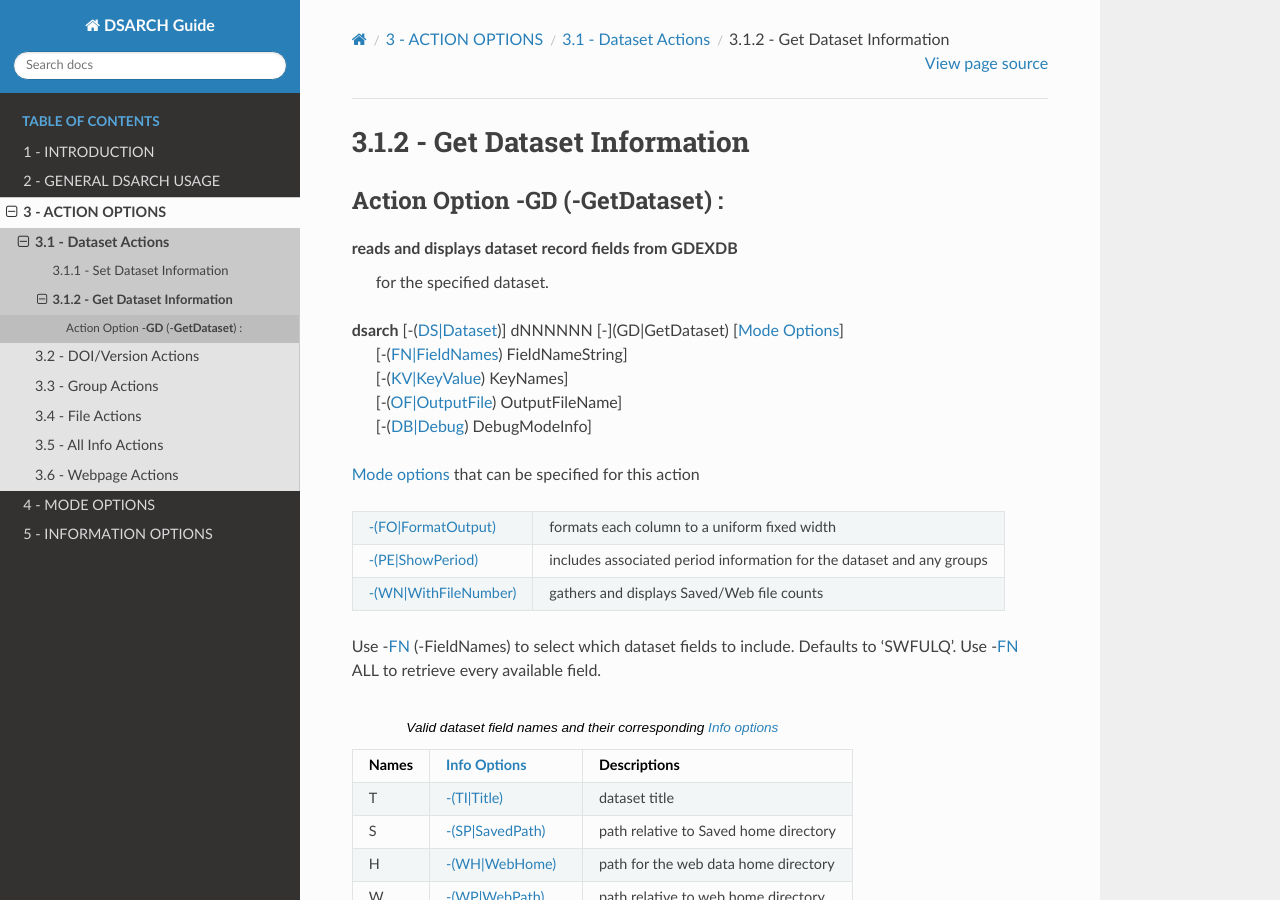
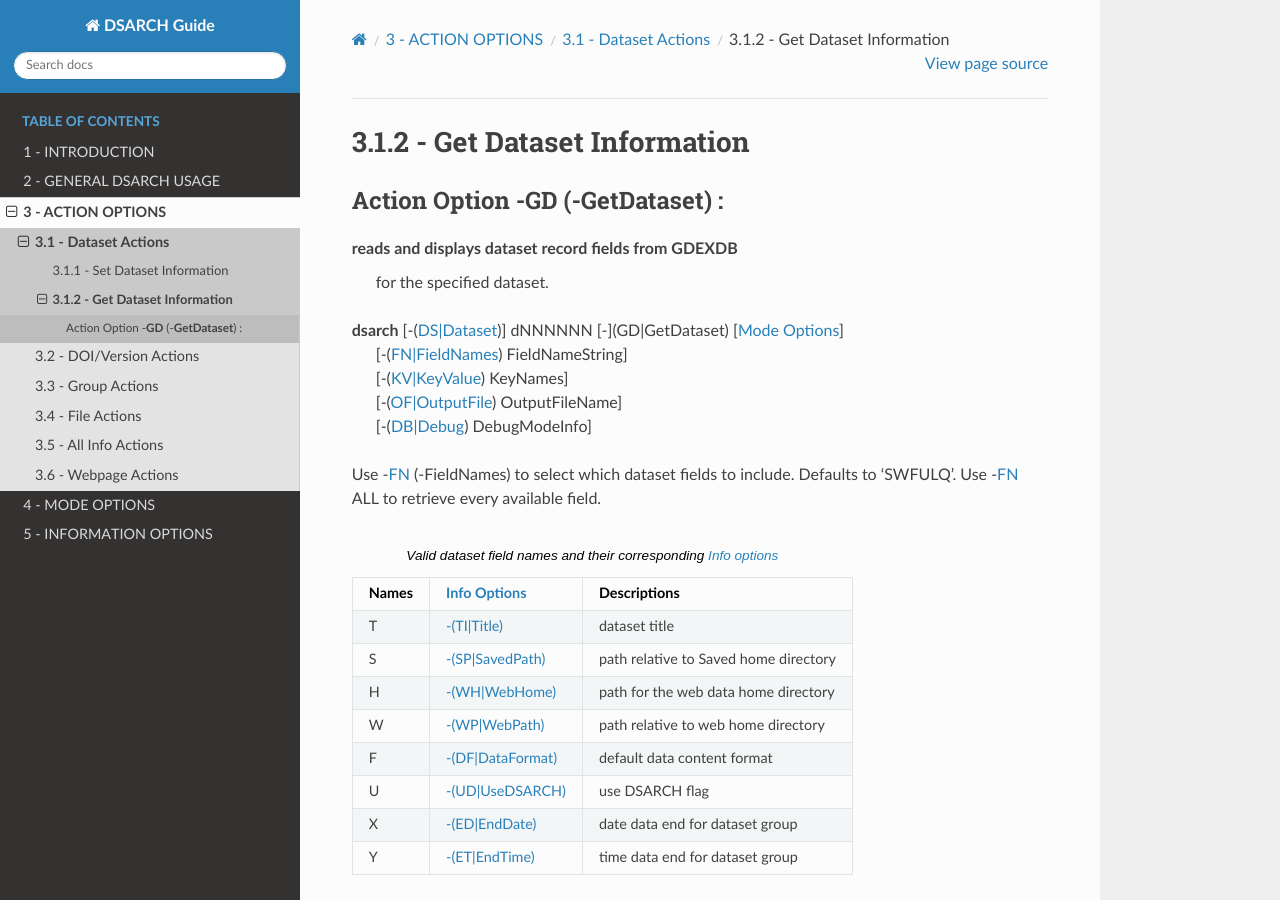
Before and after one commit to NCAR/gdex-docs-dsarch, a Sphinx documentation site: the page built from docs/source/section3.1.2.rst, in a window 1280 px wide and 900 px high. Built offline with Sphinx 7.4.7 and the Read the Docs theme 3.1.0, drawn with Linux system fonts in a browser that asks for light colours.

Commit message:
Update section3.1.2.rst

```diff
--- a/docs/source/section3.1.2.rst
+++ b/docs/source/section3.1.2.rst
@@ -21,9 +21,7 @@
 
 .. _mode3.1.2:
 
-:ref:`Mode options <section4>` that can be specified for this action
-
-.. list-table::
+.. list-table:::ref:`Mode options <section4>` that can be specified for this action
    :widths: auto
    :header-rows: 0
 
@@ -33,7 +31,6 @@
      - includes associated period information for the dataset and any groups
    * - :ref:`-(WN|WithFileNumber) <WN>`
      - gathers and displays Saved/Web file counts
-
 
 Use -:ref:`FN <FN>` (-FieldNames) to select which dataset fields to include. Defaults
 to 'SWFULQ'. Use -:ref:`FN <FN>` ALL to retrieve every available field.
@@ -74,7 +71,6 @@
 Use -:ref:`OF <OF>` (-OutputFile) to save the retrieved information to a file. Without
 it, results are displayed on screen.
 
-
 .. _3.1.2_e2:
 
 **EXAMPLE 2. To retrieve all dataset fields for d260001 and save to a file:**
@@ -101,7 +97,4 @@
    1<:>1985-01-01<:>2006-12-31<:>00:00:00<:>00:00:59<:>
    2<:>1958-01-01<:>2006-12-31<:>00:00:00<:>00:00:59<:>
 
-
-
-
 :ref:`Back to Top <index>`
```
